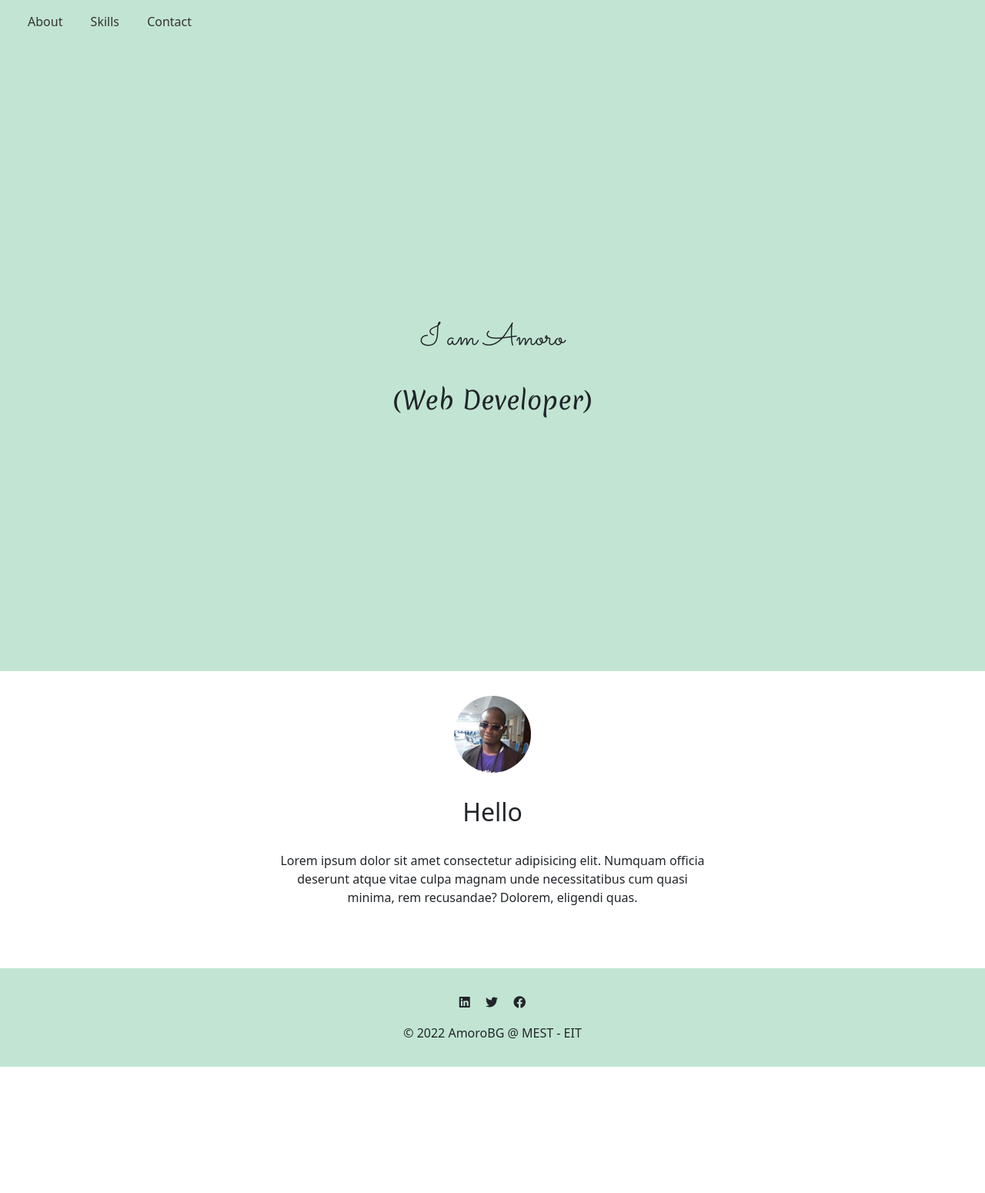
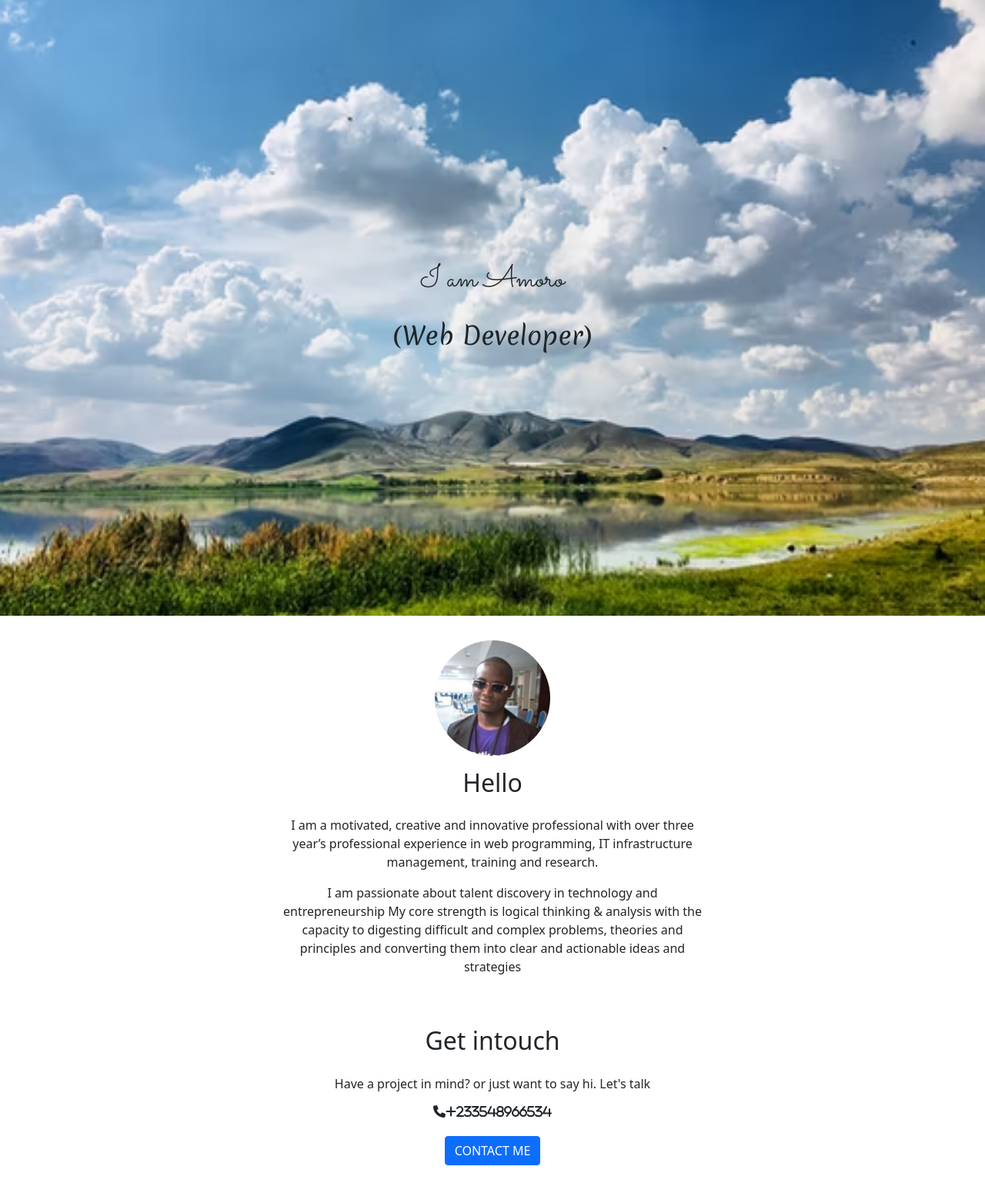
Before and after one commit to AmoroBG/personal-website, a plain HTML site: page index.html in a window 1280 px wide. Shown: the top 1550 px of the page at 77% size. Before the commit the page ends 1386 px from the top, so only its background shows below. Drawn offline with nearby package versions, Linux system fonts and the light colour scheme.

Commit message:
Add some stylings

```diff
--- a/index.html
+++ b/index.html
@@ -35,21 +35,6 @@
   <body>
     <div class="container-fluid">
       <div class="row">
-        <section class="navigation-bar">
-           <div class="col-md-12">
-            <ul>
-                <li><a href="#about">About</a></li>
-              </ul>
-              <ul>
-                <li><a href="#skills">Skills</a></li>
-              </ul>
-              <ul>
-                <li><a href="#contact">Contact</a></li>
-              </ul>
-           </div>
-          </section>
-     </div>
-     <div class="row">
         <div class="col-md-12">
           <section class="main">
             <h1 class="name">I am Amoro</h1>
@@ -61,9 +46,31 @@
     <div class="container">
       <div class="row">
         <div class="col-md-12 sm-12 about">
-               <img src="images/me.jpg" alt="My Image" class="responsive">
+          <img src="images/me.jpg" alt="My Image" class="responsive" />
           <h2>Hello</h2>
-               <p>Lorem ipsum dolor sit amet consectetur adipisicing elit. Numquam officia deserunt atque vitae culpa magnam unde necessitatibus cum quasi minima, rem recusandae? Dolorem, eligendi quas.</p>
+          <p>
+            I am a motivated, creative and innovative professional with over
+            three year’s professional experience in web programming, IT
+            infrastructure management, training and research.
+          </p>
+          <p>
+            I am passionate about talent discovery in technology and
+            entrepreneurship My core strength is logical thinking & analysis
+            with the capacity to digesting difficult and complex problems,
+            theories and principles and converting them into clear and
+            actionable ideas and strategies
+          </p>
+          <hr />
+        </div>
+      </div>
+      <div class="row">
+        <div class="col-md-12 sm-12 contact">
+          <h2>Get intouch</h2>
+          <p>Have a project in mind? or just want to say hi. Let's talk</p>
+          <i class="fa fa-phone">+233548966534</i>
+          <div class="btn btn-primary">Contact me</div>
+
+          <hr />
         </div>
       </div>
     </div>
--- a/styles.css
+++ b/styles.css
@@ -8,36 +8,21 @@ body{
     overflow-x: hidden;
 }
 h1, h2, h3, h4, h5, h6{
-    margin: 1rem 0;
-    padding: 1rem 0;
+       padding: 1rem 0;
     text-align: center;
 }
-.navigation-bar{
-    background-color: #c2e5d3;
-    margin: 0;
-    padding: 1rem;
-    min-height: 60px;
+.btn{
+   margin-top: 1.5rem;
+    text-transform: uppercase;
 }
-ul{
-    /* display: inline-block; */
-    display: inline-flex;
-    justify-content: center;
 
-}
-li{
-    list-style-type: none;
-}
-a{
-    text-decoration: none;
-    color: #333;
-}
-a:hover{
-    text-decoration: underline;
-    color: #333;
-    cursor: pointer;
-}
+
 .main{
     background-color: #c2e5d3;
+    background-image: url(images/cloud.avif);
+    background-repeat: no-repeat;
+    background-size: cover;
+    background-position: center;
     height: 100vh;
     width: 100vw;
     padding: 1rem;
@@ -63,33 +48,22 @@ img{
     width: 150px;
     border-radius: 100%;
 }
-.nodejs, .reactjs{
-    display:  flex;
-    justify-content: center;
-    align-items: center;
 
-}
-.java, .flutter{
-    display:  flex;
-    flex-direction: row-reverse;
-    justify-content: center;
-    align-items: center;
-
-}
-img{
-    width: 100px;
-}
-.about{
+.about, .contact{
     width: 50%;
     margin: auto;
-    padding: 2rem 0;
-    display: flex;
+     display: flex;
     flex-direction: column;
     justify-content: center;
     align-items: center;
     text-align: center;
 }
-.footer{margin-top: 2rem;
+.about{
+    padding-top: 2rem;
+}
+
+.footer{
+    margin-top: 2rem;
     background-color: #c2e5d3;
     min-height: 100px;
     padding: 1rem;
```
Also changed, not shown: images/Nodejs.jpg (deleted), images/cloud.avif (added), images/flutter.jpg (deleted), images/java.png (deleted), images/reactjs.webp (deleted). Lines whose indentation alone changed are shown as unchanged.
